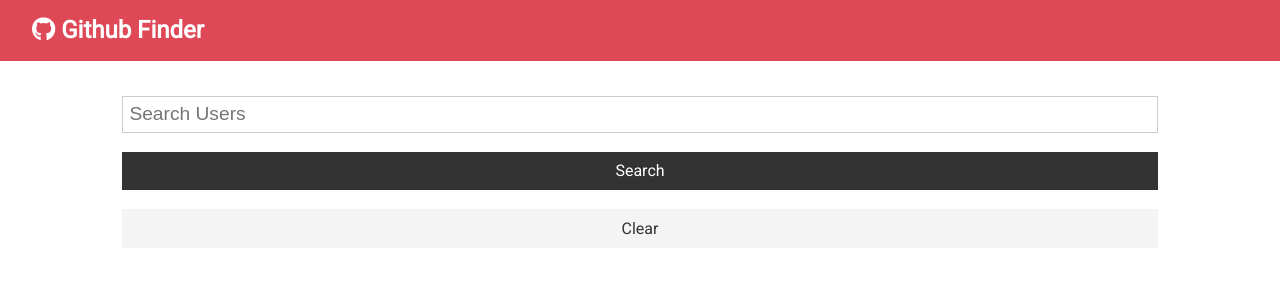
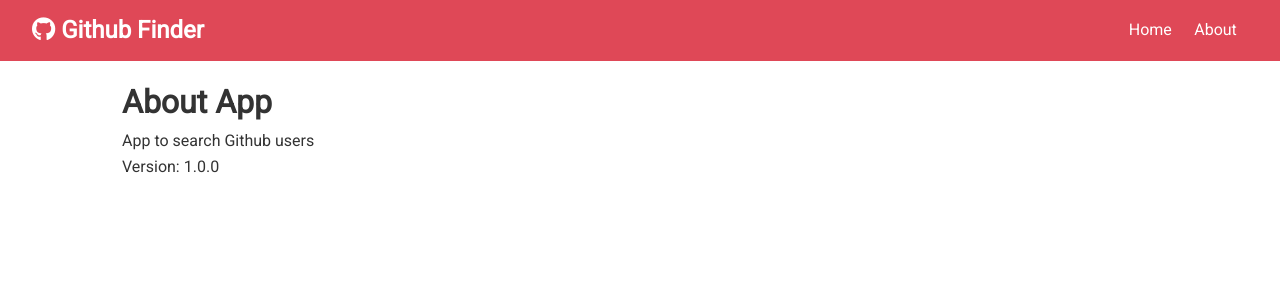
Before and after one commit to michael-basweti/npx-finder-with-hooks, a React (Create React App) app: page /about in a window 1280 px wide. Shown: the top 300 px of the page. Built offline with nearby package versions, Linux system fonts and the light colour scheme.

Commit message:
add router

```diff
--- a/package.json
+++ b/package.json
@@ -9,6 +9,7 @@
     "axios": "^0.19.2",
     "react": "^16.12.0",
     "react-dom": "^16.12.0",
+    "react-router-dom": "^5.1.2",
     "react-scripts": "3.4.0"
   },
   "scripts": {
--- a/src/App.js
+++ b/src/App.js
@@ -1,9 +1,11 @@
-import React, { Component } from 'react';
+import React, { Component, Fragment } from 'react';
 import './App.css'
+import { BrowserRouter as Router, Switch, Route } from 'react-router-dom'
 import Navbar from './components/layouts/Navbar';
 import Users from './components/users/Users';
 import Search from './components/users/Search';
 import Alert from './components/layouts/Alert';
+import About from './components/pages/About'
 import PropTypes from 'prop-types';
 import axios from 'axios';
 
@@ -62,14 +64,23 @@
   render (){
 
   return (
+    <Router>
     <div className="App">
       <Navbar title = 'Github Finder' icon='fab fa-github'/>
       <div className="container">
       <Alert alert={this.state.alert}/>
-      <Search searchUsers={this.searchUsers} clearUsers={this.clearUsers} setAlert={this.setAlert}/>
-        <Users loading = {this.state.loading} users={this.state.users}/>
+      <Switch>
+        <Route exact path='/' render={props => (
+          <Fragment>
+            <Search searchUsers={this.searchUsers} clearUsers={this.clearUsers} setAlert={this.setAlert}/>
+            <Users loading = {this.state.loading} users={this.state.users}/>
+          </Fragment>
+        )}/>
+      <Route exact path='/about' component={About}/>
+      </Switch>
       </div>
     </div>
+    </Router>
   );
   }
 }
--- a/src/components/layouts/Navbar.js
+++ b/src/components/layouts/Navbar.js
@@ -1,10 +1,19 @@
 import React from 'react';
 import '../../App.css'
+import {Link} from 'react-router-dom'
 
 const Navbar = (props) => {
         return (
             <nav className="navbar bg-primary">
                 <h1><i className={props.icon}/> {props.title}</h1>
+                <ul>
+                    <li>
+                        <Link to='/'>Home</Link>
+                    </li>
+                    <li>
+                        <Link to='/about'>About</Link>
+                    </li>
+                </ul>
             </nav>
         )
 }
--- /dev/null
+++ b/src/components/pages/About.js
@@ -0,0 +1,13 @@
+import React from 'react'
+
+const About = () => {
+    return (
+        <div>
+            <h1>About App</h1>
+            <p>App to search Github users</p>
+            <p>Version: 1.0.0</p>
+        </div>
+    )
+}
+
+export default About
```
Also changed, not shown: 1 other file (tests, documents, lock files or other folders).
